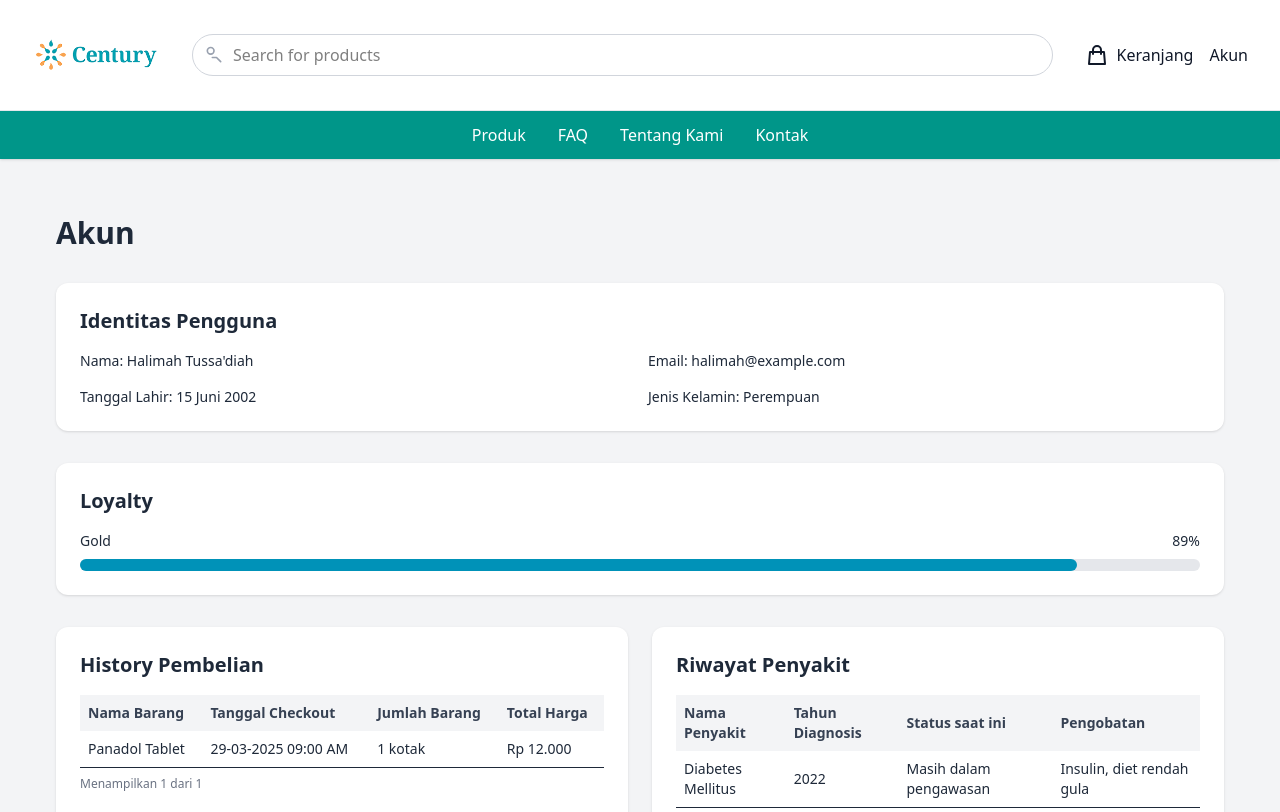
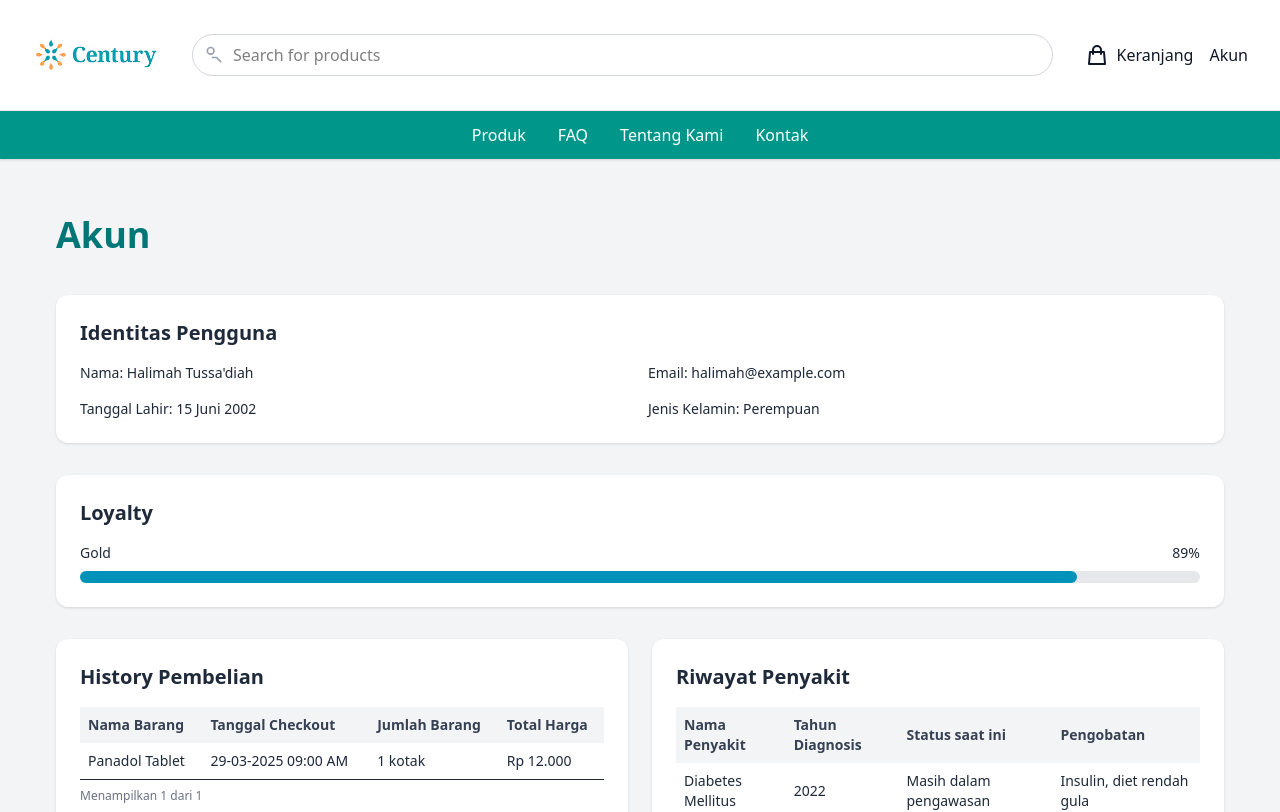
Before and after one commit to Keishavioreen/crm-Kelompok8-23SIA, a React (Vite) app: page /Akun in a window 1280 px wide. Shown: the top 812 px of the page. Built offline with nearby package versions, Linux system fonts and the light colour scheme.

Commit message:
Memperbarui page akun dan faq user

```diff
--- a/src/pages/AkunUser.jsx
+++ b/src/pages/AkunUser.jsx
@@ -28,7 +28,7 @@ const AkunUser = () => {
 
   return (
     <div className="p-8 max-w-7xl mx-auto text-gray-800 space-y-8">
-      <h1 className="text-3xl font-bold">Akun</h1>
+      <h1 className="text-4xl font-bold text-[#007676] mb-10 text-left">Akun</h1>
 
       {/* Identitas Akun */}
       <div className="bg-white rounded-xl shadow p-6 space-y-2">
--- a/src/pages/FaqPage.jsx
+++ b/src/pages/FaqPage.jsx
@@ -65,7 +65,7 @@ export default function FaqPage() {
 
   return (
     <div className="max-w-6xl mx-auto px-4 py-12">
-      <h1 className="text-3xl font-bold text-gray-800 mb-10">FAQ</h1>
+      <h1 className="text-4xl font-bold text-[#007676] mb-10 text-left">FAQ</h1>
 
       <div className="grid grid-cols-1 md:grid-cols-2 gap-6">
         {faqData.map((faq, index) => (
```
